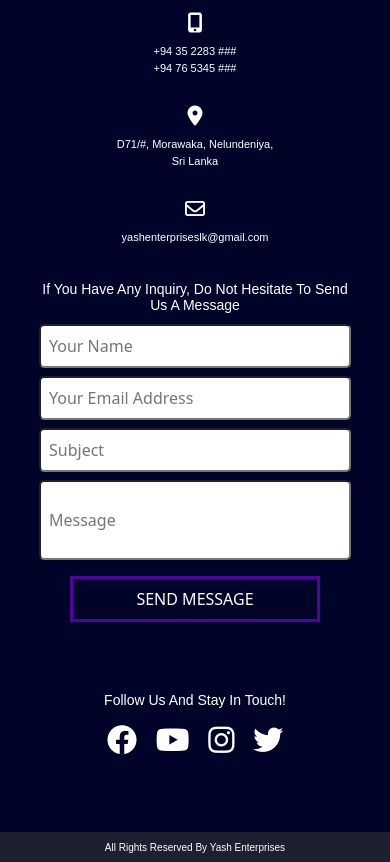
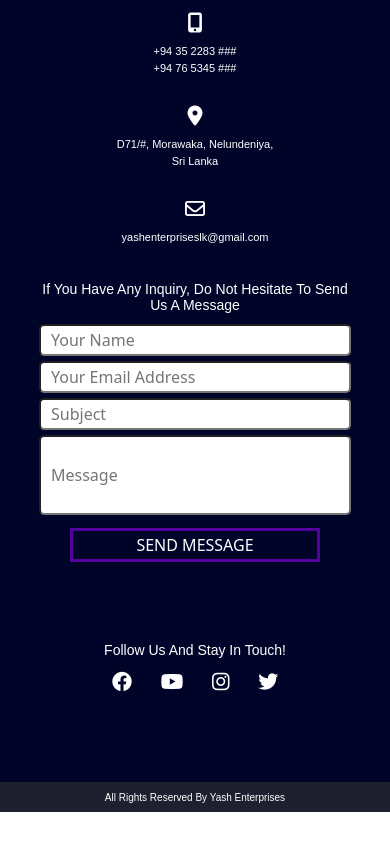
Before and after one commit to kusal54/eLearning-Project, a plain HTML site: page index.html in a window 390 px wide. Shown: the part 2367-3229 px from the top of the page. After the commit the page ends 3179 px from the top, so only its background shows below. Drawn offline with nearby package versions, Linux system fonts and the light colour scheme.

Commit message:
css done

```diff
--- a/assets/css/style.css
+++ b/assets/css/style.css
@@ -283,7 +283,7 @@ Contacts
 }
 
 .inputs {
-  padding: 5px;
+  padding: 5px 10px;
   margin-bottom: 10px;
   border-radius: 5px;
 }
@@ -293,7 +293,7 @@ Contacts
 }
 
 #submit-button {
-  padding: 5px;
+  padding: 5px 10px;
   margin-top: 10px;
   width: 100%;
   margin: auto;
@@ -320,7 +320,7 @@ Social Media
 }
 
 .social-wrapper {
-  width: 50%;
+  width: 40%;
   display: flex;
   justify-content: space-evenly;
   align-items: center;
@@ -463,8 +463,8 @@ Responsive Part
   }
 
   .inputs {
-    padding: 8px;
-    margin-bottom: 8px;
+    padding: 2px 10px;
+    margin-bottom: 5px;
   }
 
   .mail-section .msg-enter {
@@ -472,7 +472,7 @@ Responsive Part
   }
 
   #submit-button {
-    padding: 8px;
+    padding: 2px 10px;
     margin-top: 8px;
     width: 80%;
   }
@@ -569,4 +569,33 @@ Responsive Part
   .mail-section {
     width: 80%;
 }
+
+.social-wrapper {
+  width: 50%;
 }
+
+.social-icon {
+  font-size: 20px;
+  color: #ffffff;
+  margin: auto;
+}
+
+.fa-facebook:hover {
+  font-size: 25px;
+}
+
+.fa-youtube:hover {
+  font-size: 25px;
+}
+
+.fa-instagram:hover {
+  font-size: 25px;
+}
+
+.fa-twitter:hover {
+  font-size: 25px;
+}
+.social-media-section {
+  margin-top: 60px;
+}
+}
```
